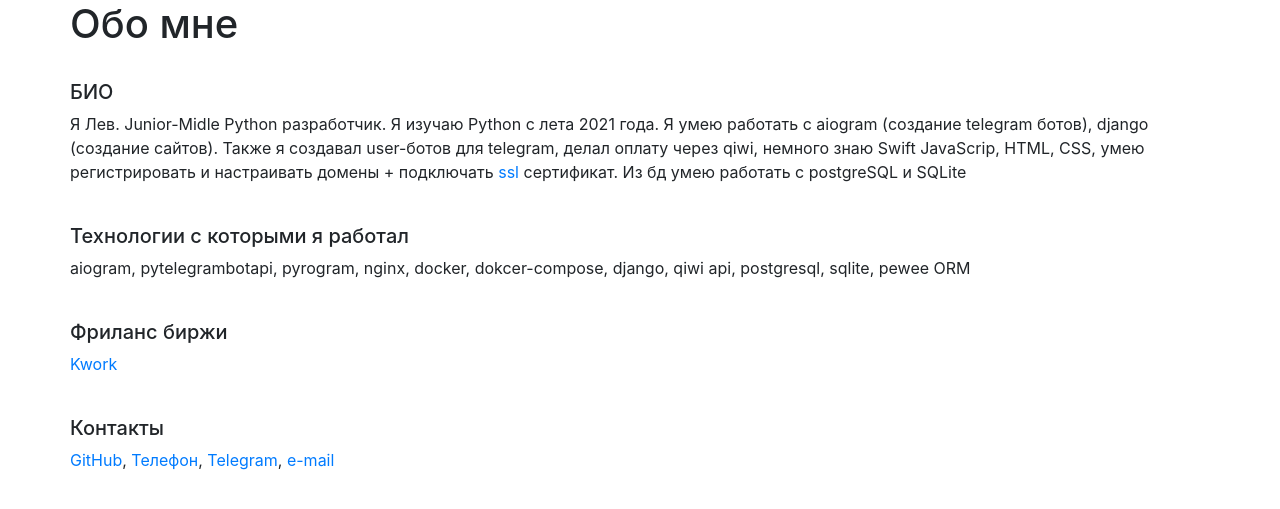
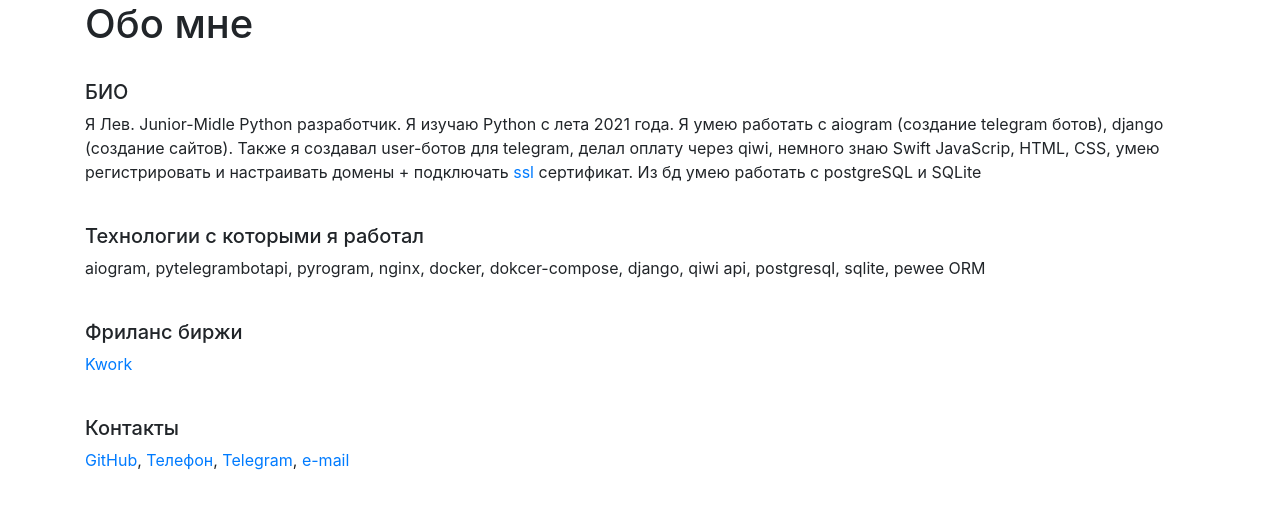
Before and after one commit to lev007-ops/my_portfolio, a Django app: page /about-me/ in a window 1280 px wide. Shown: the part 56-565 px from the top of the page. Run offline with Django 4.2, Linux system fonts and the light colour scheme; parts of the project's set-up code (start-up, migrations or seed data) failed here and were passed over.

Commit message:
fix about page

```diff
--- a/personal_portfolio/templates/about_me/about_index.html
+++ b/personal_portfolio/templates/about_me/about_index.html
@@ -3,7 +3,7 @@
 {% block title %}Обо мне{% endblock %}
 {% block about_tab_active %}active{% endblock %}
 {% block page_content %}
-<div class="row">
+
 <div class="col-md-20">
     <h1>Обо мне</h1>
     <br>
@@ -19,5 +19,4 @@
     <h5>Контакты</h5>
     <p><a href="https://github.com/lev007-ops">GitHub</a>, <a href="tel:+79027996952">Телефон</a>, <a href="https://t.me/lev_man">Telegram</a>, <a href="mailto:lev_bariakh@icloud.com">e-mail</a></p>
 </div>
-</div>
 {% endblock %}
--- a/personal_portfolio/urls.py
+++ b/personal_portfolio/urls.py
@@ -18,12 +18,13 @@ from django.conf import settings
 from django.contrib import admin
 from django.urls import include, path
 from django.conf.urls.static import static
+from .settings import STATIC_URL
 
 urlpatterns = [
     path('admin/', admin.site.urls),
     path('', include('projects.urls')),
     path("blog/", include("blog.urls")),
-    path("about-me/", include("about_me.urls")),
+    path("about-me/", include("about_me.urls"))
 ]
 
 if settings.DEBUG:
```
Lines whose indentation alone changed are shown as unchanged.
